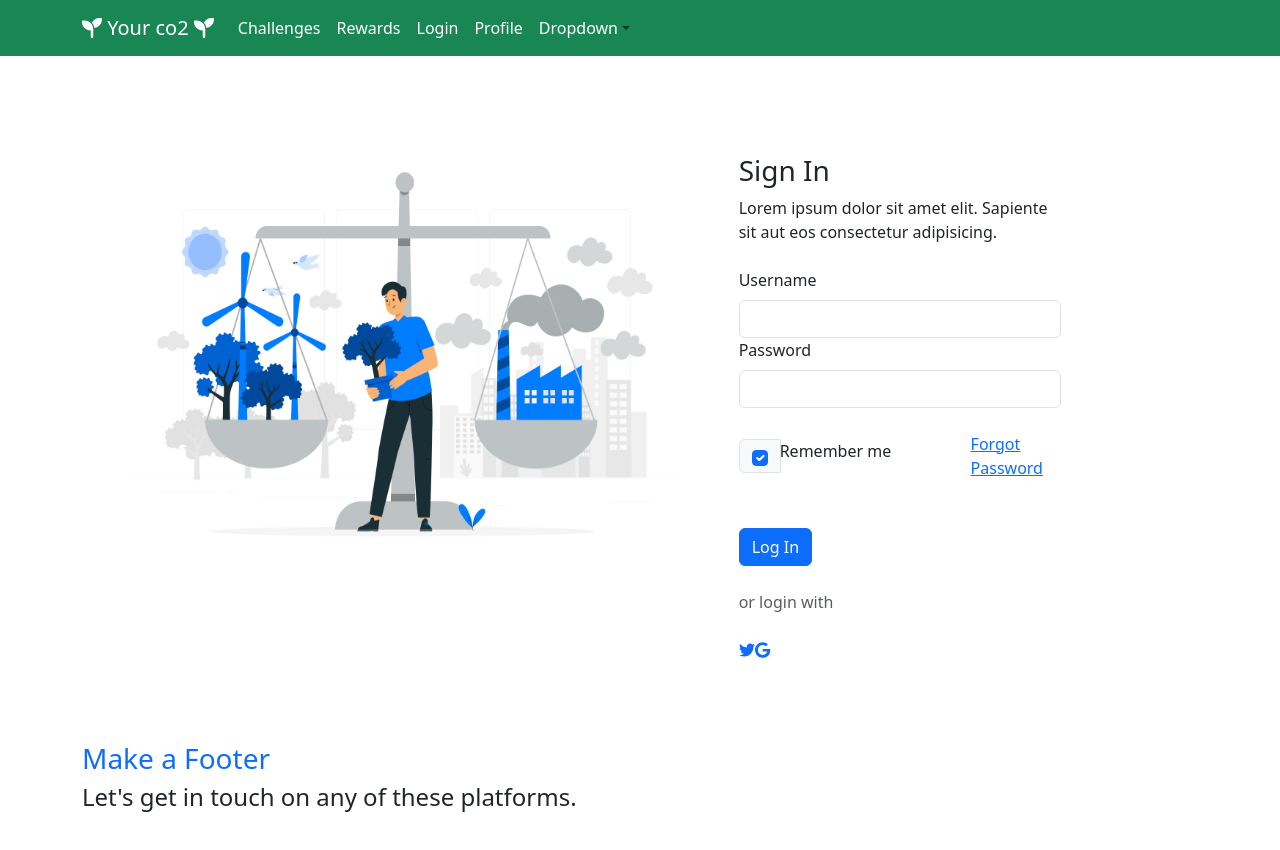
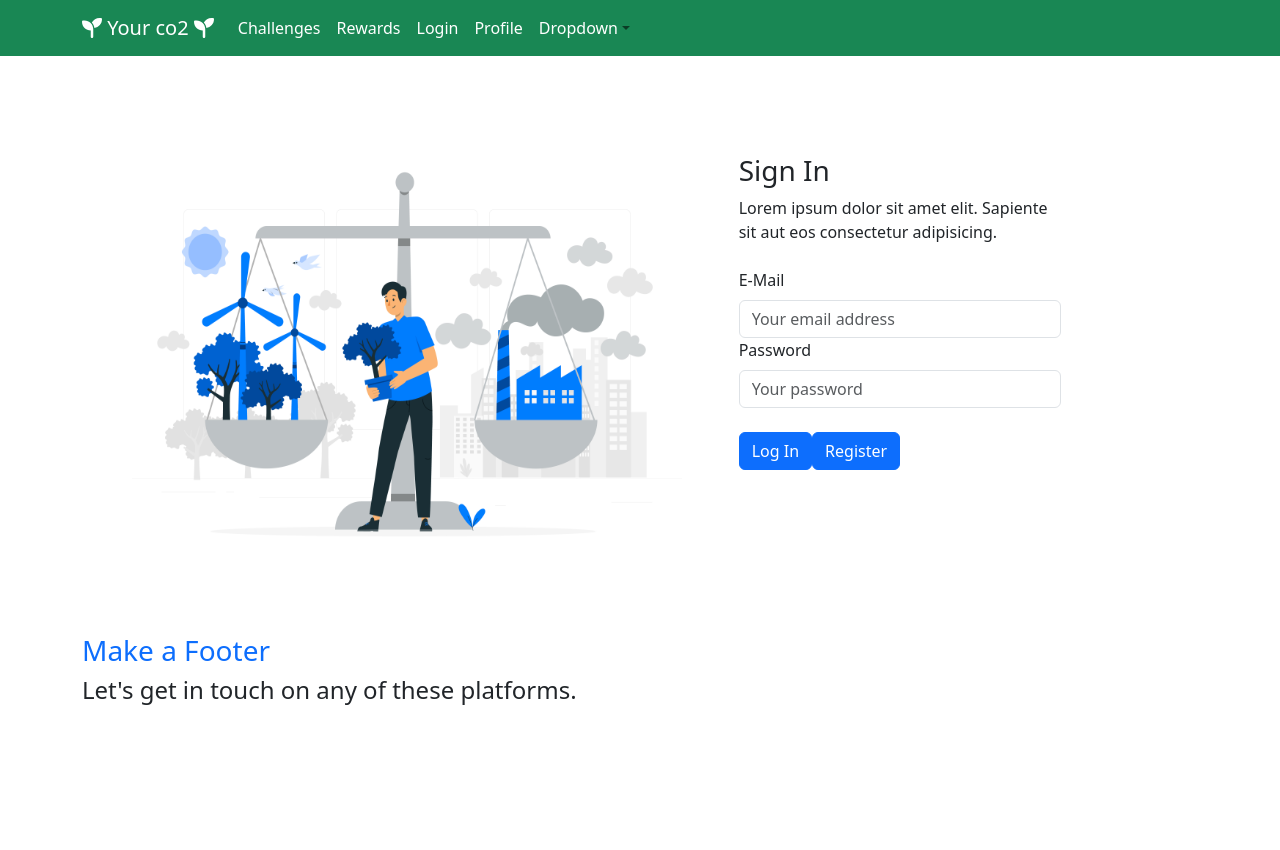
Before and after one commit to bagusnz/teamufo, a React (Create React App) app in the folder frontend/: page /login in a window 1280 px wide. Shown: the top 850 px of the page. After the commit the page ends 800 px from the top, so only its background shows below. Built offline with nearby package versions, Linux system fonts and the light colour scheme.

Commit message:
connect login page with the backend firebase auth

```diff
--- a/frontend/src/loginForm/LoginForm.js
+++ b/frontend/src/loginForm/LoginForm.js
@@ -1,15 +1,47 @@
-import React from 'react';
+import React, { useState } from 'react';
 import Container from 'react-bootstrap/Container';
 import Row from 'react-bootstrap/Row';
 import Col from 'react-bootstrap/Col';
-import InputGroup from 'react-bootstrap/InputGroup';
+// import InputGroup from 'react-bootstrap/InputGroup';
 import Form from 'react-bootstrap/Form';
 import Button from 'react-bootstrap/Button';
 import bgimg from "../img/doForCo2.jpg";
-import {FontAwesomeIcon} from "@fortawesome/react-fontawesome";
-import {faTwitter} from "@fortawesome/free-brands-svg-icons";
-import {faGoogle} from "@fortawesome/free-brands-svg-icons";
+// import { FontAwesomeIcon } from "@fortawesome/react-fontawesome";
+// import { faTwitter } from "@fortawesome/free-brands-svg-icons";
+// import { faGoogle } from "@fortawesome/free-brands-svg-icons";
+import { onAuthStateChanged, signInWithEmailAndPassword, createUserWithEmailAndPassword } from 'firebase/auth';
+import { auth } from 'services/firebase';
+
+
 function LoginForm() {
+    const [email, setEmail] = useState('');
+    const [password, setPassword] = useState('');
+    const [errorMessage, setErrorMessage] = useState('');
+
+    const handleSignup = async () => {
+        try {
+            await createUserWithEmailAndPassword(auth, email, password);
+            // User signup is successful
+            setErrorMessage('');
+            alert('Signup successful! You can now log in.');
+        } catch (error) {
+            setErrorMessage(error.message);
+        }
+    };
+
+    const handleSignIn = async () => {
+        try {
+            await signInWithEmailAndPassword(auth, email, password);
+            // User sign-in is successful
+            setErrorMessage('');
+            alert('Sign-in successful!');
+        } catch (error) {
+            setErrorMessage(error.message);
+        }
+    };
+
+
+
     return (
         <Container className="loginDiv mt-5">
             <Row style={{
@@ -23,7 +55,7 @@ function LoginForm() {
                                 resizeMode: 'cover',
                                 height: 400,
                                 width: 550
-                                 }}/>
+                            }} />
                     </div>
                 </Col>
                 <Col md={6} className="contents">
@@ -35,14 +67,14 @@ function LoginForm() {
                             </div>
                             <Form action="#" method="post">
                                 <Form.Group className="first">
-                                        <Form.Label htmlFor="username">Username</Form.Label>
-                                        <Form.Control type="text" id="username" />
+                                    <Form.Label htmlFor="email">E-Mail</Form.Label>
+                                    <Form.Control type="email" id="email" placeholder='Your email address' onChange={(e) => setEmail(e.target.value)} />
                                 </Form.Group>
                                 <Form.Group className="last mb-4">
                                     <Form.Label htmlFor="password">Password</Form.Label>
-                                        <Form.Control type="password" id="password" />
+                                    <Form.Control type="password" id="password" placeholder='Your password' onChange={(e) => setPassword(e.target.value)}/>
                                 </Form.Group>
-                                    <div className="d-flex mb-5 align-items-center">
+                                {/* <div className="d-flex mb-5 align-items-center">
                                     <InputGroup className="control control--checkbox mb-0">
 
                                         <InputGroup.Checkbox checked />
@@ -52,19 +84,20 @@ function LoginForm() {
                                     <span className="ml-auto">
                                         <a href="/" className="forgot-pass">Forgot Password</a>
                                     </span>
-                                    </div>
-                                    <Button type="submit" className="btn btn-block btn-primary">Log In</Button>
-                                    <span className="d-block text-left my-4 text-muted"> or login with </span>
+                                </div> */}
+                                <Button onClick={handleSignIn} className="btn btn-block btn-primary" >Log In</Button>
+                                <Button onClick={handleSignup} className="btn btn-block btn-primary">Register</Button>
+                                {/* <span className="d-block text-left my-4 text-muted"> or login with </span>
                                 <div className="social-login">
                                     <span className="mr-2"><a href="/" className="mr-2">
                                         <FontAwesomeIcon icon={faTwitter} />
                                     </a></span>
                                     <span><a href="/" >
-                                            <FontAwesomeIcon icon={faGoogle} className="mr-3"/>
+                                        <FontAwesomeIcon icon={faGoogle} className="mr-3" />
                                     </a></span>
 
 
-                                    </div>
+                                </div> */}
                             </Form>
                         </Col>
                     </Row>
```
Lines whose indentation alone changed are shown as unchanged.
